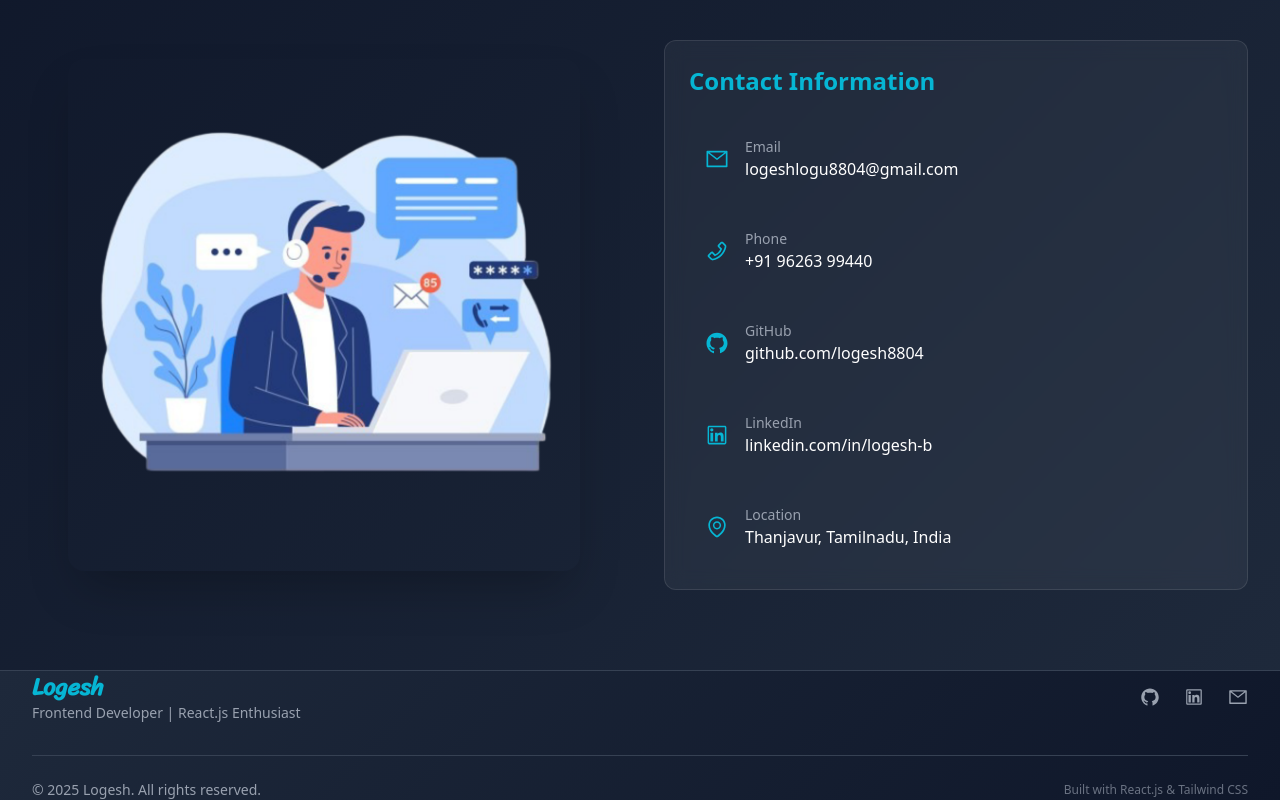
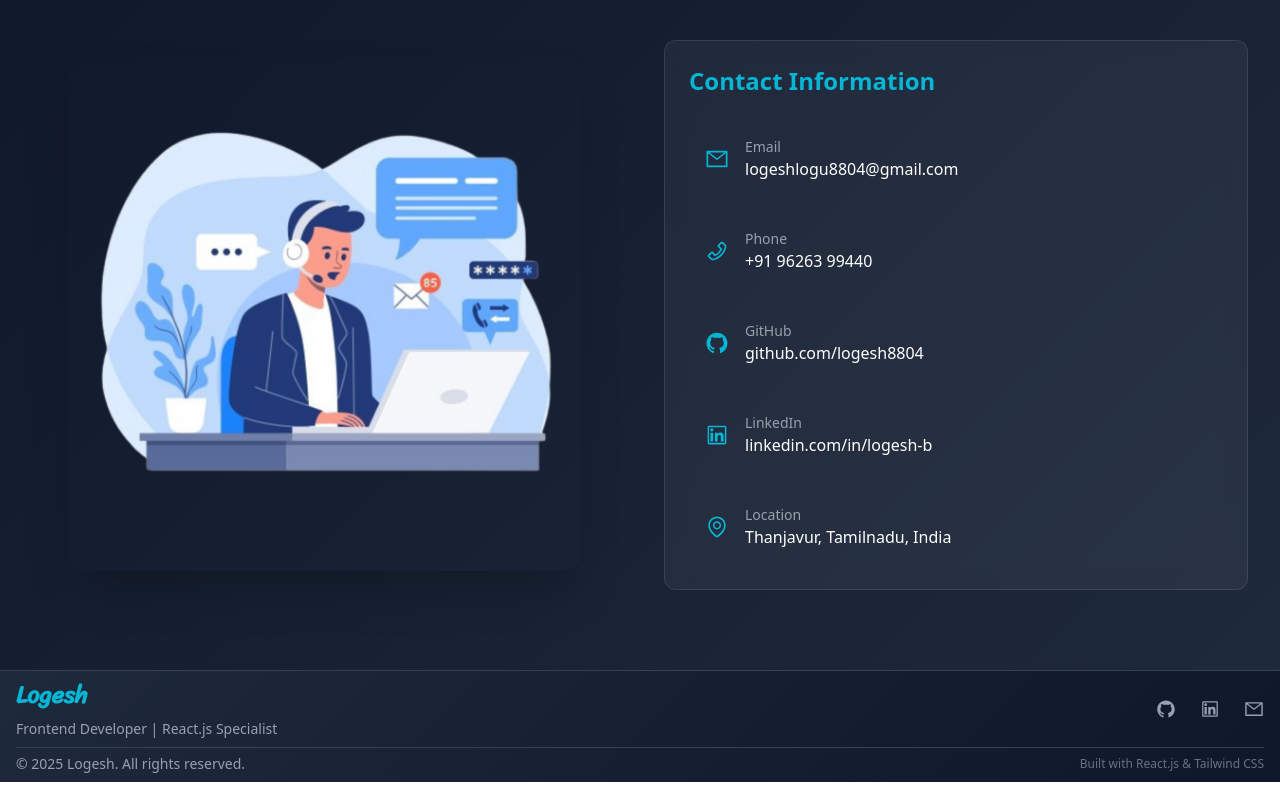
Before and after one commit to logesh8804/Portfolio-ReactJS, a React (Vite) app: page / in a window 1280 px wide. Shown: the part 3449-4249 px from the top of the page. Built offline with nearby package versions, Linux system fonts and the light colour scheme.

Commit message:
fix footer.3

```diff
--- a/src/components/Footer.jsx
+++ b/src/components/Footer.jsx
@@ -24,12 +24,12 @@ export default function Footer()
 
     return (
         <footer className="bg-secondary border-t border-gray-700">
-            <div className="max-w-7xl mx-auto px-4 sm:px-6 lg:px-8">
+            <div className="max-w-7xl mx-auto px-2 sm:px-3 lg:px-4 py-2">
                 <div className="flex flex-col md:flex-row justify-between items-center space-y-4 md:space-y-0">
                     <div className="text-center md:text-left">
-                        <h3 className="text-2xl font-bold text-accent font-sriracha">Logesh</h3>
+                        <h3 className="text-2xl font-bold text-accent font-sriracha mb-2">Logesh</h3>
                         <p className="text-gray-400 text-sm">
-                            Frontend Developer | React.js Enthusiast
+                            Frontend Developer | React.js Specialist
                         </p>
                     </div>
 
@@ -49,7 +49,7 @@ export default function Footer()
                     </div>
                 </div>
 
-                <div className="border-t border-gray-700 mt-8 pt-6">
+                <div className="border-t border-gray-700 mt-2 pt-1.5">
                     <div className="flex flex-col md:flex-row justify-between items-center space-y-2 md:space-y-0">
                         <p className="text-gray-400 text-sm">
                             &copy; {currentYear} Logesh. All rights reserved.
```
